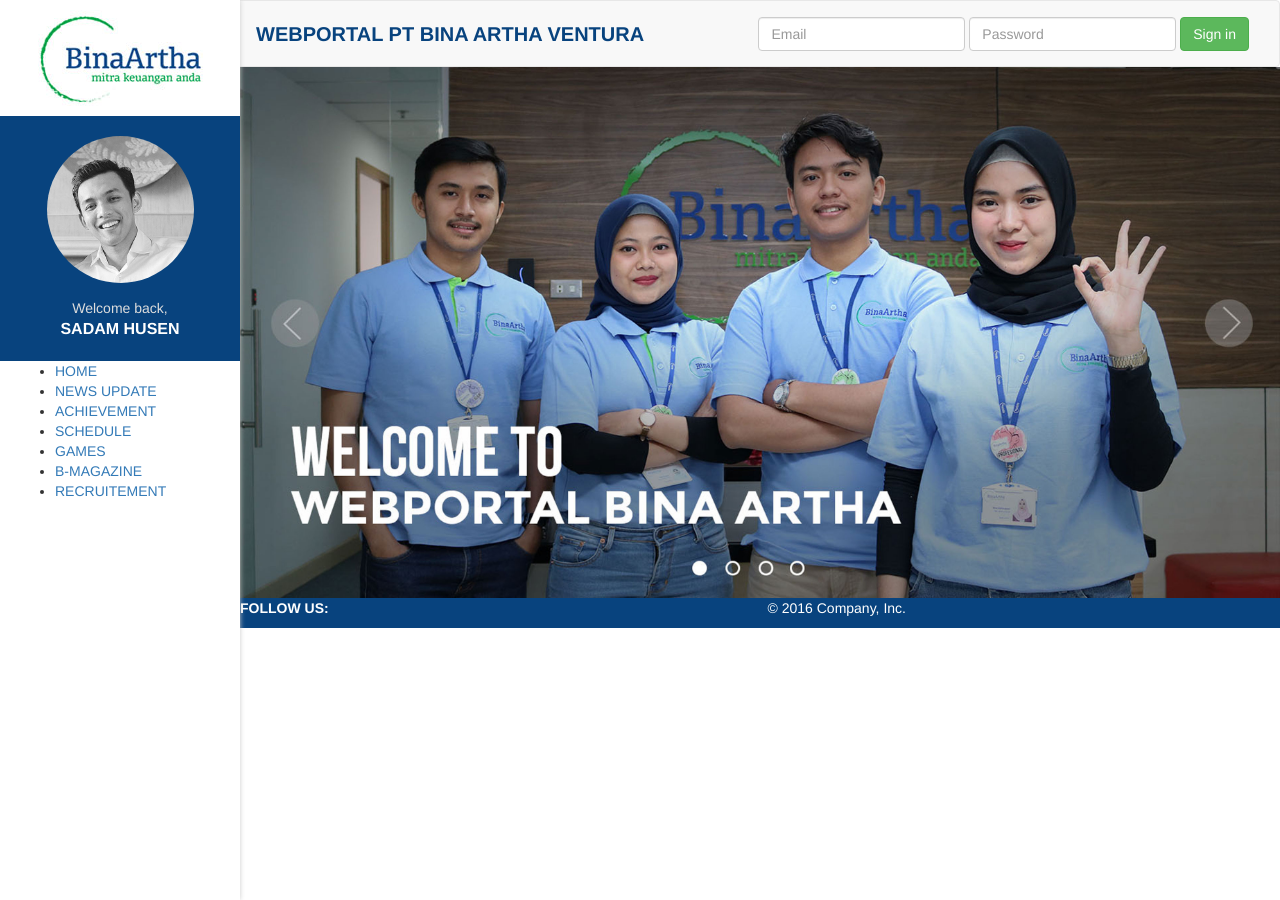
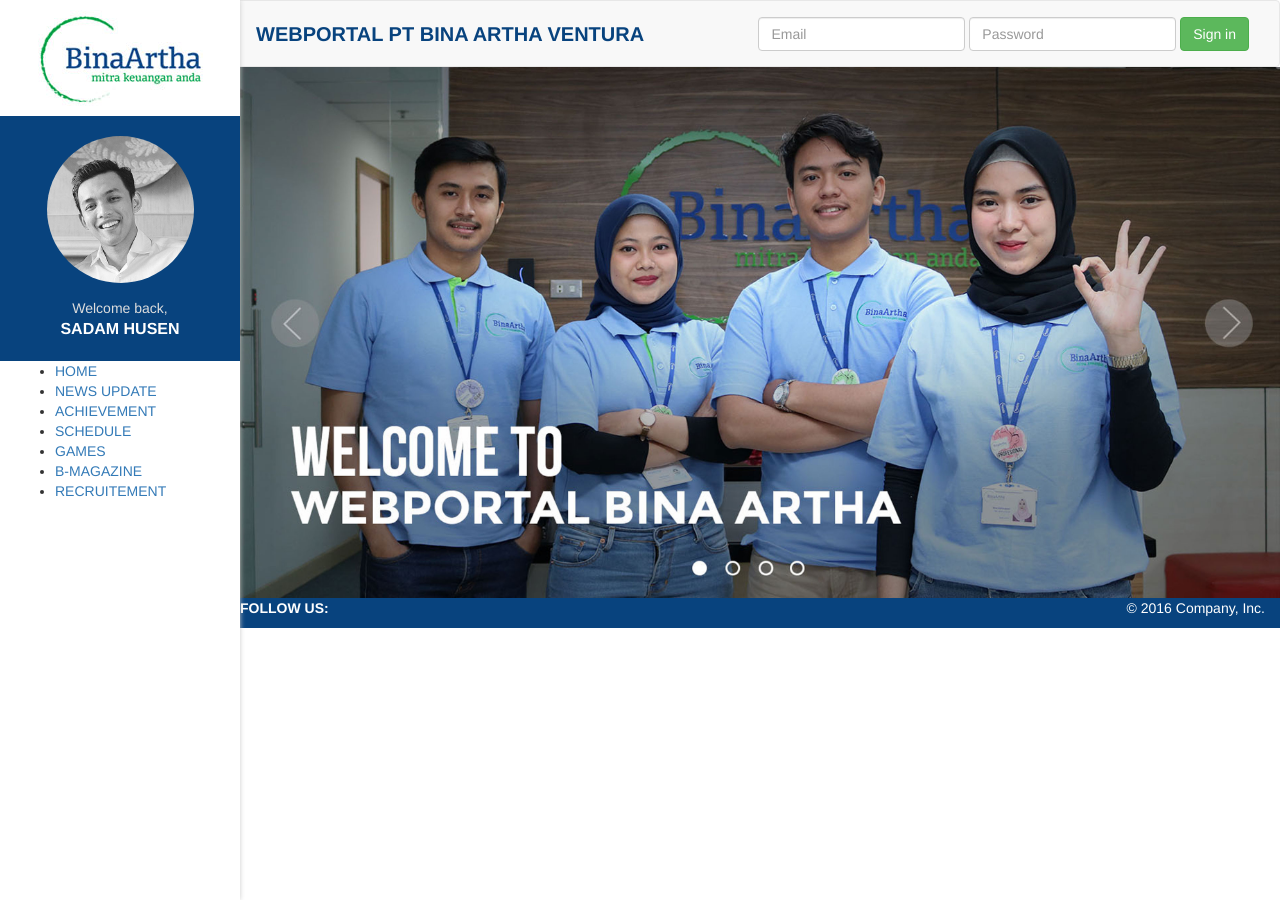
Before and after one commit to kemtol/Bina-Artha, a Jekyll site: the page built from index.html, in a window 1280 px wide. Built offline with Jekyll 4.4.1, drawn with Linux system fonts in a browser that asks for light colours.

Commit message:
Update footer.html

```diff
--- a/_includes/footer.html
+++ b/_includes/footer.html
@@ -1,6 +1,6 @@
 <footer class="container-fluid push-left-240">
   <div class="row">
     <div class="col-md-6"><strong>FOLLOW US: </strong></div>
-    <div class="col-md-6"><p>&copy; 2016 Company, Inc.</p></div>
+    <div class="col-md-6 text-right"><p>&copy; 2016 Company, Inc.</p></div>
   </div>
 </footer>
```
